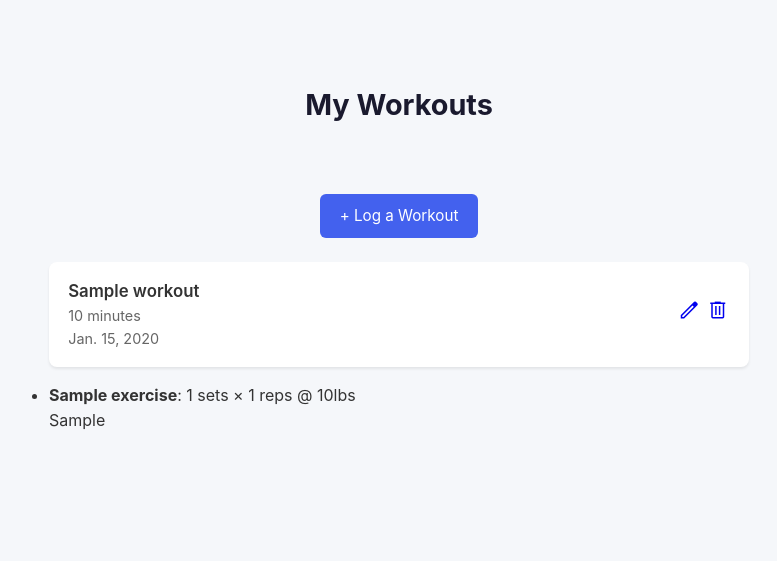
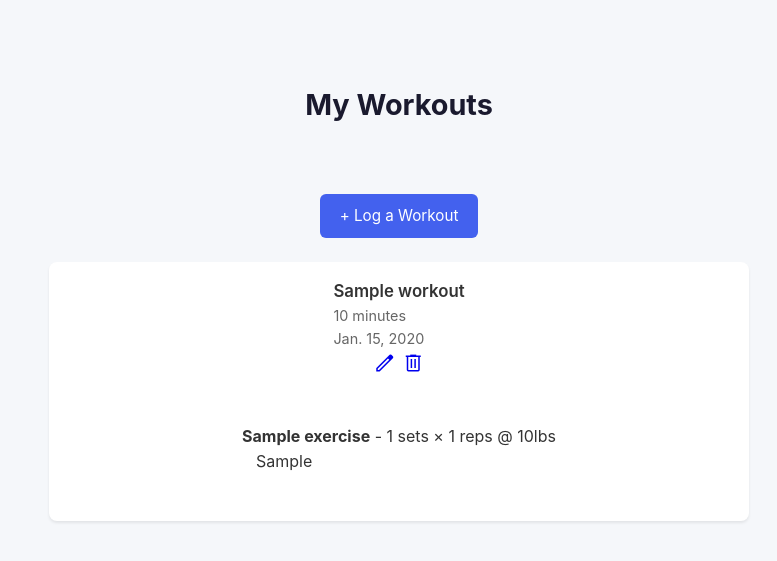
Before and after one commit to Churry2121/Fitness-Tracker, a Django app: page / in a window 1280 px wide. Shown: the top 561 px of the page, without its empty margins (241-1018 px from the left). Run offline with Django 5.2, Linux system fonts and the light colour scheme; tables that the repository leaves empty hold one stand-in row (values such as "Sample post").

Commit message:
some minor styling changes

```diff
--- a/tracker/templates/tracker/workout_list.html
+++ b/tracker/templates/tracker/workout_list.html
@@ -65,6 +65,7 @@
             margin-bottom: 16px;    /* creates the gap between cards */
             box-shadow: 0 2px 3px rgba(0, 0, 0, 0.08);
             display: flex;
+            flex-direction: column;
             justify-content: space-between;
             align-items: center;
         }
@@ -97,6 +98,14 @@
 
         }
 
+        .exercises {
+            display: flex;
+            flex-direction: column;
+            justify-content: space-between;
+            align-items: center;
+            padding: 16px;
+        }
+
         .material-symbols-outlined {
             font-variation-settings:
                 'FILL' 0,
@@ -105,6 +114,11 @@
                 'opsz' 24
             ;
 
+        }
+
+        .exercise-instructions {
+            padding-left: 14px;
+            padding-bottom: 14px;
         }
     </style>
 </head>
@@ -136,16 +150,18 @@
                         <a href="{% url 'delete_workout' workout.pk %}"><i class="material-symbols-outlined">delete</i></a>
                     </div>
 
+                    <br>
+
+                    <div class="exercises">
+                        <ul>
+                            {% for we in workout.workoutexercise_set.all %}
+                            <p><strong>{{ we.exercise.name }}</strong> - {{ we.sets }} sets × {{ we.reps }} reps @ {{ we.weight }}lbs</p>
+                                    <div class="exercise-instructions"><p>{{ we.exercise.instructions }}</p></div>
+                            {% endfor %}
+                        </ul>
+                    </div>
                 </div>
 
-                <ul>
-                    {% for we in workout.workoutexercise_set.all %}
-                        <li>
-                            <strong>{{ we.exercise.name }}</strong>: {{ we.sets }} sets × {{ we.reps }} reps @ {{ we.weight }}lbs
-                            <p>{{ we.exercise.instructions }}</p>
-                        </li>
-                    {% endfor %}
-                </ul>
             {% endfor %}
 
         {% else %}
```
Also changed, not shown: 1 other file.
